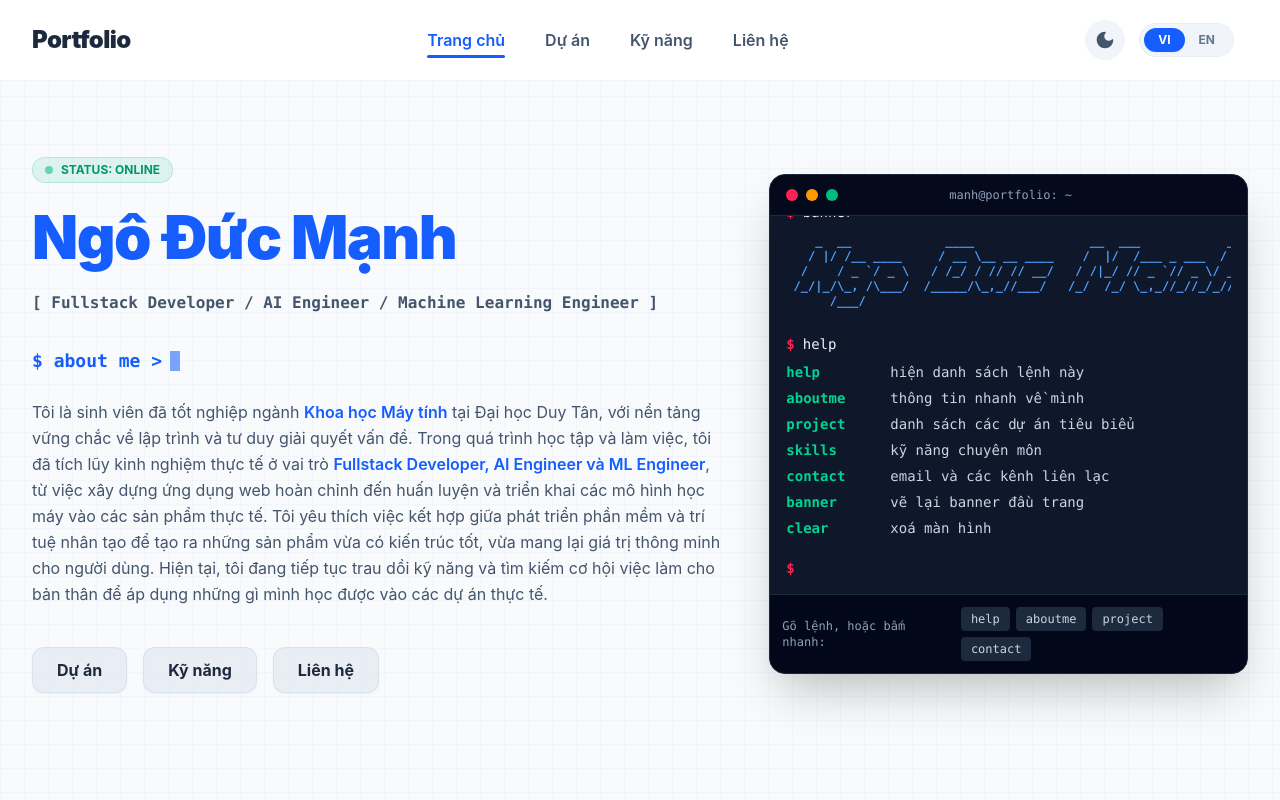
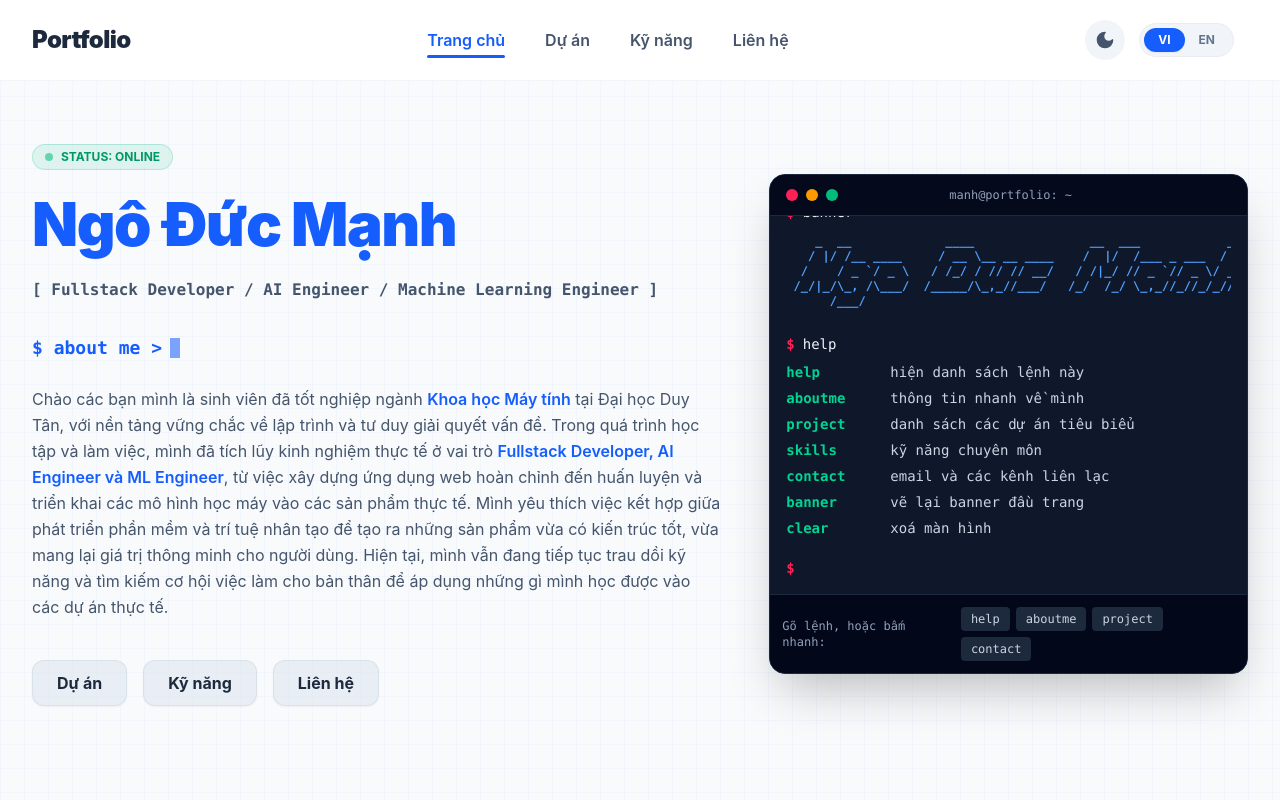
Before and after one commit to LilKoon/my-portfolio, a React (Vite) app: page / in a window 1280 px wide. Shown: the top 800 px of the page. Built offline with nearby package versions, Linux system fonts and the light colour scheme.

Commit message:
update aboutme

```diff
--- a/src/data/translations.js
+++ b/src/data/translations.js
@@ -12,11 +12,11 @@ export const translations = {
             roles: "[ Fullstack Developer / AI Engineer / Machine Learning Engineer ]",
             aboutHeader: "$ about me >",
             bio: {
-                p1: "Tôi là sinh viên đã tốt nghiệp ngành ",
+                p1: "Chào các bạn mình là sinh viên đã tốt nghiệp ngành ",
                 csHighlight: "Khoa học Máy tính",
-                p2: " tại Đại học Duy Tân, với nền tảng vững chắc về lập trình và tư duy giải quyết vấn đề. Trong quá trình học tập và làm việc, tôi đã tích lũy kinh nghiệm thực tế ở vai trò ",
+                p2: " tại Đại học Duy Tân, với nền tảng vững chắc về lập trình và tư duy giải quyết vấn đề. Trong quá trình học tập và làm việc, mình đã tích lũy kinh nghiệm thực tế ở vai trò ",
                 rolesHighlight: "Fullstack Developer, AI Engineer và ML Engineer",
-                p3: ", từ việc xây dựng ứng dụng web hoàn chỉnh đến huấn luyện và triển khai các mô hình học máy vào các sản phẩm thực tế. Tôi yêu thích việc kết hợp giữa phát triển phần mềm và trí tuệ nhân tạo để tạo ra những sản phẩm vừa có kiến trúc tốt, vừa mang lại giá trị thông minh cho người dùng. Hiện tại, tôi đang tiếp tục trau dồi kỹ năng và tìm kiếm cơ hội việc làm cho bản thân để áp dụng những gì mình học được vào các dự án thực tế.",
+                p3: ", từ việc xây dựng ứng dụng web hoàn chỉnh đến huấn luyện và triển khai các mô hình học máy vào các sản phẩm thực tế. Mình yêu thích việc kết hợp giữa phát triển phần mềm và trí tuệ nhân tạo để tạo ra những sản phẩm vừa có kiến trúc tốt, vừa mang lại giá trị thông minh cho người dùng. Hiện tại, mình vẫn đang tiếp tục trau dồi kỹ năng và tìm kiếm cơ hội việc làm cho bản thân để áp dụng những gì mình học được vào các dự án thực tế.",
             },
             btnProjects: "Dự án",
             btnSkills: "Kỹ năng",
```
